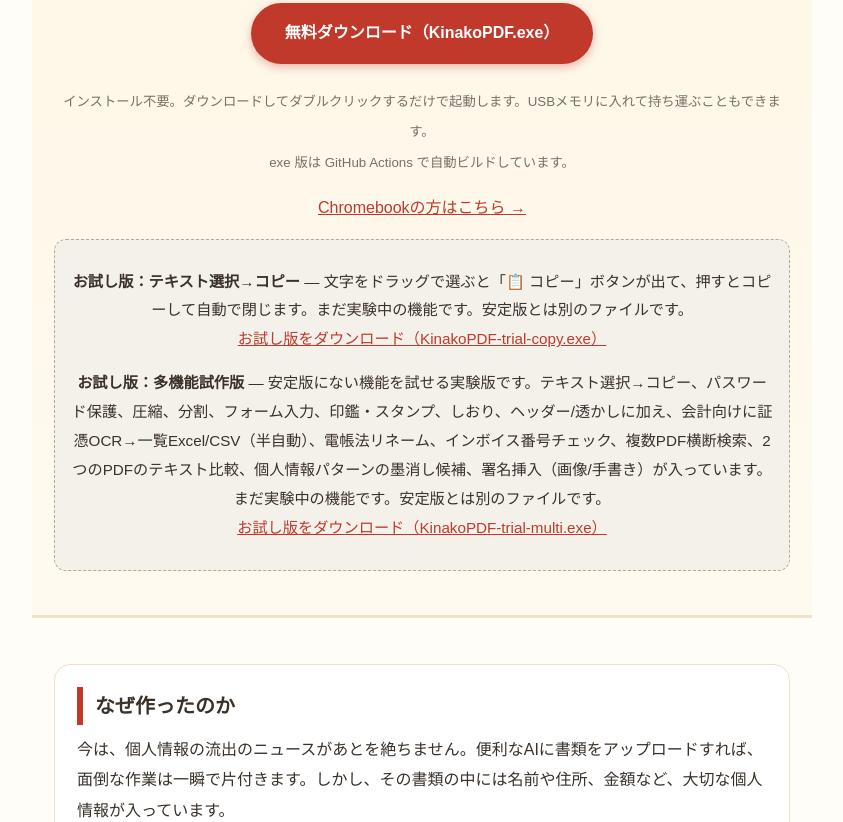
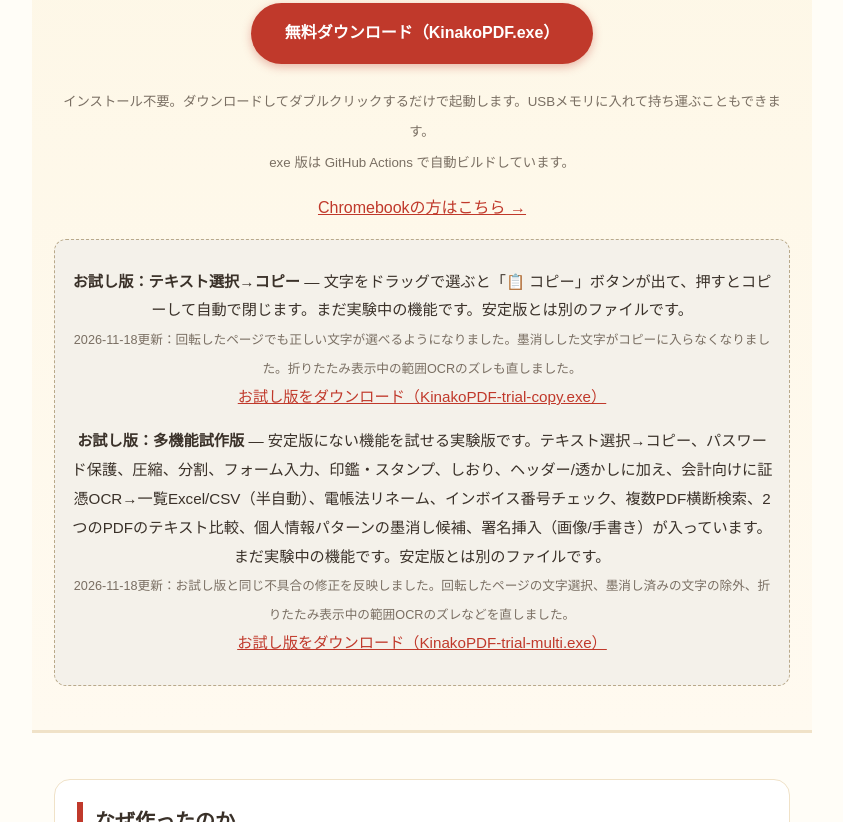
Before and after one commit to kinakopdf/kinakopdf, a plain HTML site: page docs/index.html in a window 1280 px wide. Shown: the part 372-1194 px from the top of the page, without its empty margins (218-1061 px from the left). Drawn offline with Linux system fonts and the light colour scheme.

Commit message:
お試し版2つの説明に 2026-11-18 の監査修正を追記

```diff
--- a/docs/index.html
+++ b/docs/index.html
@@ -49,8 +49,10 @@ exe 版は GitHub Actions で自動ビルドしています。</small></p>
 <p><a href="chromebook.html">Chromebookの方はこちら →</a></p>
 <div class="trial">
 <p><strong>お試し版：テキスト選択→コピー</strong> — 文字をドラッグで選ぶと「📋 コピー」ボタンが出て、押すとコピーして自動で閉じます。まだ実験中の機能です。安定版とは別のファイルです。<br>
+<small>2026-11-18更新：回転したページでも正しい文字が選べるようになりました。墨消しした文字がコピーに入らなくなりました。折りたたみ表示中の範囲OCRのズレも直しました。</small><br>
 <a href="https://github.com/kinakopdf/kinakopdf/releases/download/v1.0.2-trial-copy/KinakoPDF-trial-copy.exe">お試し版をダウンロード（KinakoPDF-trial-copy.exe）</a></p>
 <p><strong>お試し版：多機能試作版</strong> — 安定版にない機能を試せる実験版です。テキスト選択→コピー、パスワード保護、圧縮、分割、フォーム入力、印鑑・スタンプ、しおり、ヘッダー/透かしに加え、会計向けに証憑OCR→一覧Excel/CSV（半自動）、電帳法リネーム、インボイス番号チェック、複数PDF横断検索、2つのPDFのテキスト比較、個人情報パターンの墨消し候補、署名挿入（画像/手書き）が入っています。まだ実験中の機能です。安定版とは別のファイルです。<br>
+<small>2026-11-18更新：お試し版と同じ不具合の修正を反映しました。回転したページの文字選択、墨消し済みの文字の除外、折りたたみ表示中の範囲OCRのズレなどを直しました。</small><br>
 <a href="https://github.com/kinakopdf/kinakopdf/releases/download/v1.0.2-trial-multi/KinakoPDF-trial-multi.exe">お試し版をダウンロード（KinakoPDF-trial-multi.exe）</a></p>
 </div>
 </header>
```
